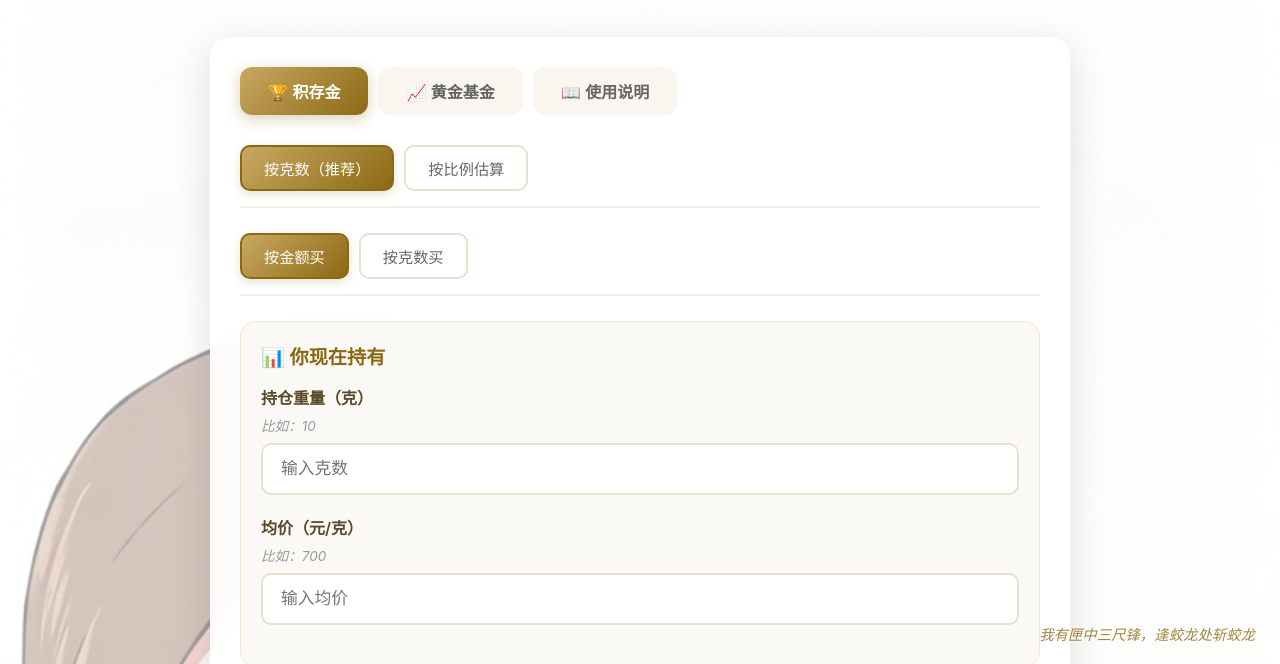
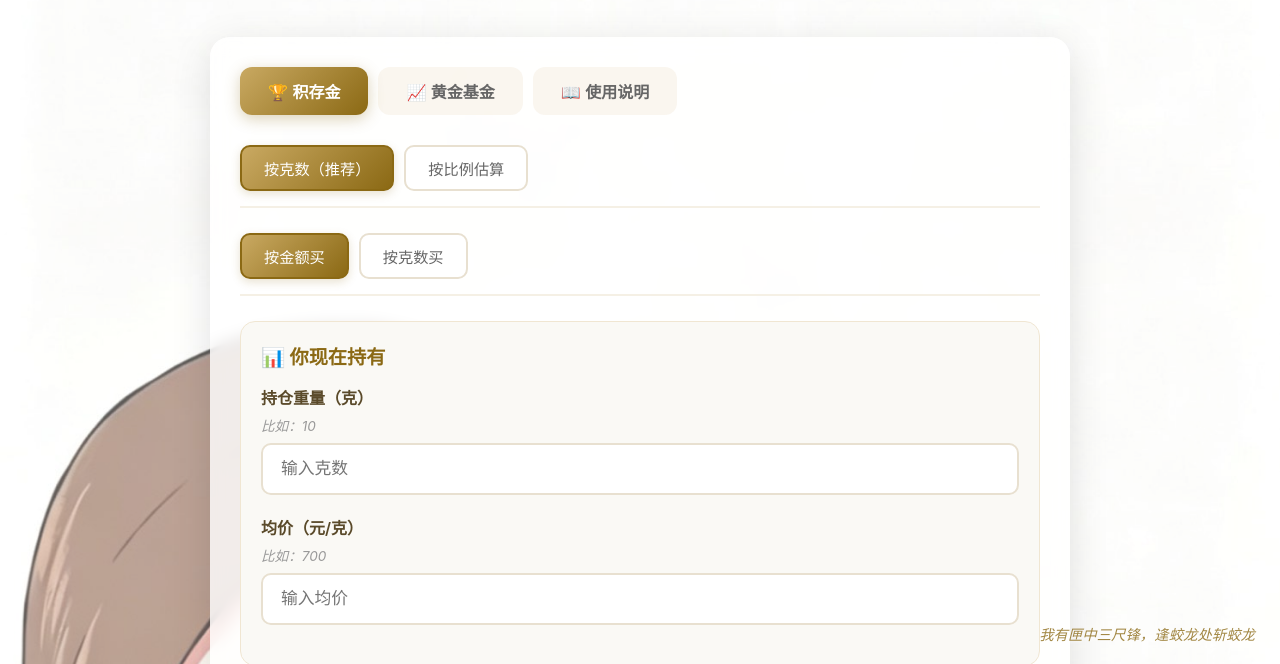
Before and after one commit to bairiyuan/gold-calculator, a plain HTML site: page index.html in a window 1280 px wide. Shown: the part 136-800 px from the top of the page. Drawn offline with Linux system fonts and the light colour scheme.

Commit message:
调整背景透明度

```diff
--- a/style.css
+++ b/style.css
@@ -23,7 +23,7 @@
     left: 0;
     right: 0;
     bottom: 0;
-    background: rgba(255, 255, 255, 0.6);
+    background: rgba(255, 255, 255, 0.35);
     z-index: -1;
 }
 
@@ -57,11 +57,11 @@
 }
 
 .calculator-section {
-    background: rgba(255, 255, 255, 0.92);
+    background: rgba(255, 255, 255, 0.8);
     border-radius: 20px;
     padding: 30px;
     box-shadow: 0 10px 40px rgba(0, 0, 0, 0.12);
-    backdrop-filter: blur(10px);
+    backdrop-filter: blur(8px);
 }
 
 .tabs {
```
